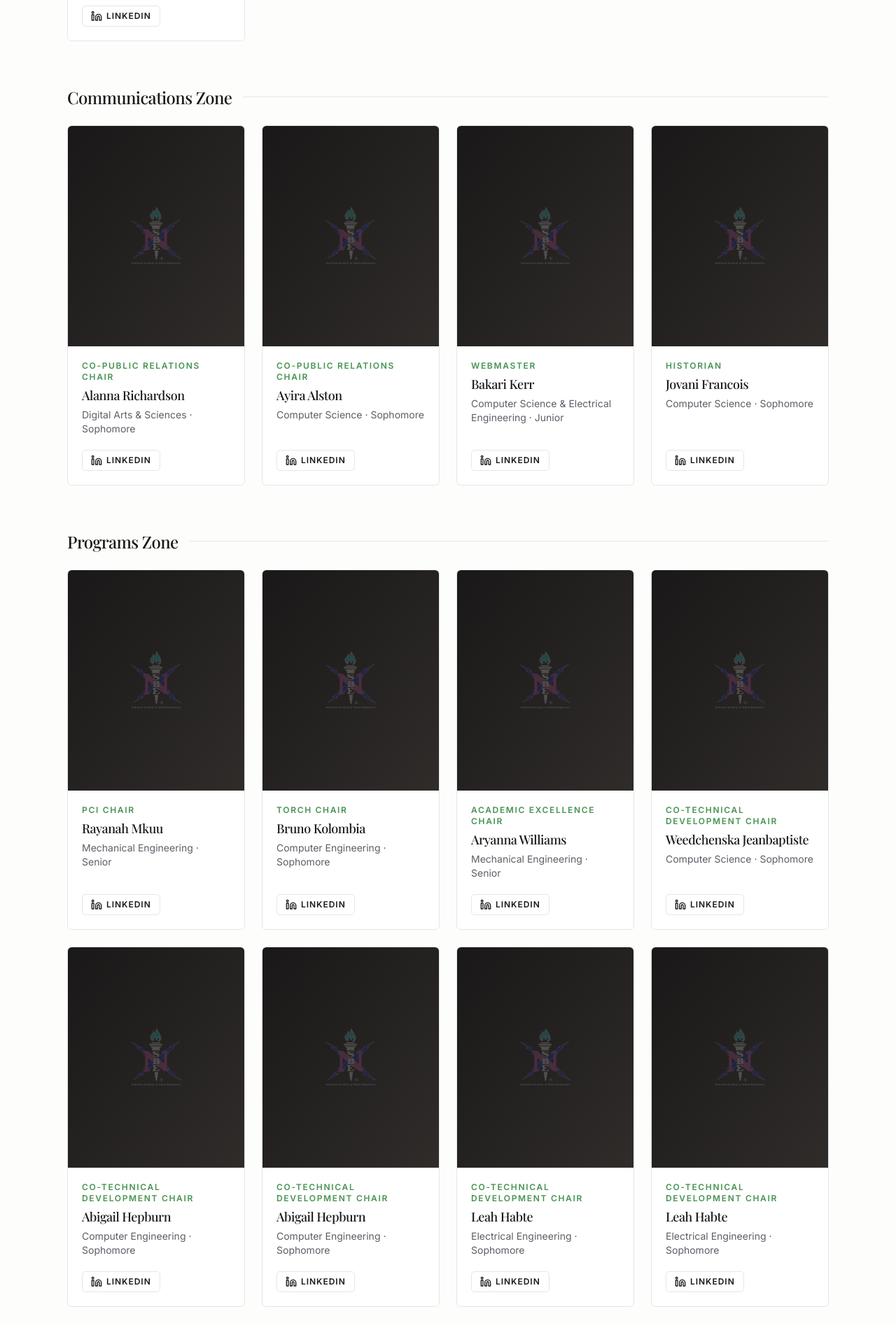
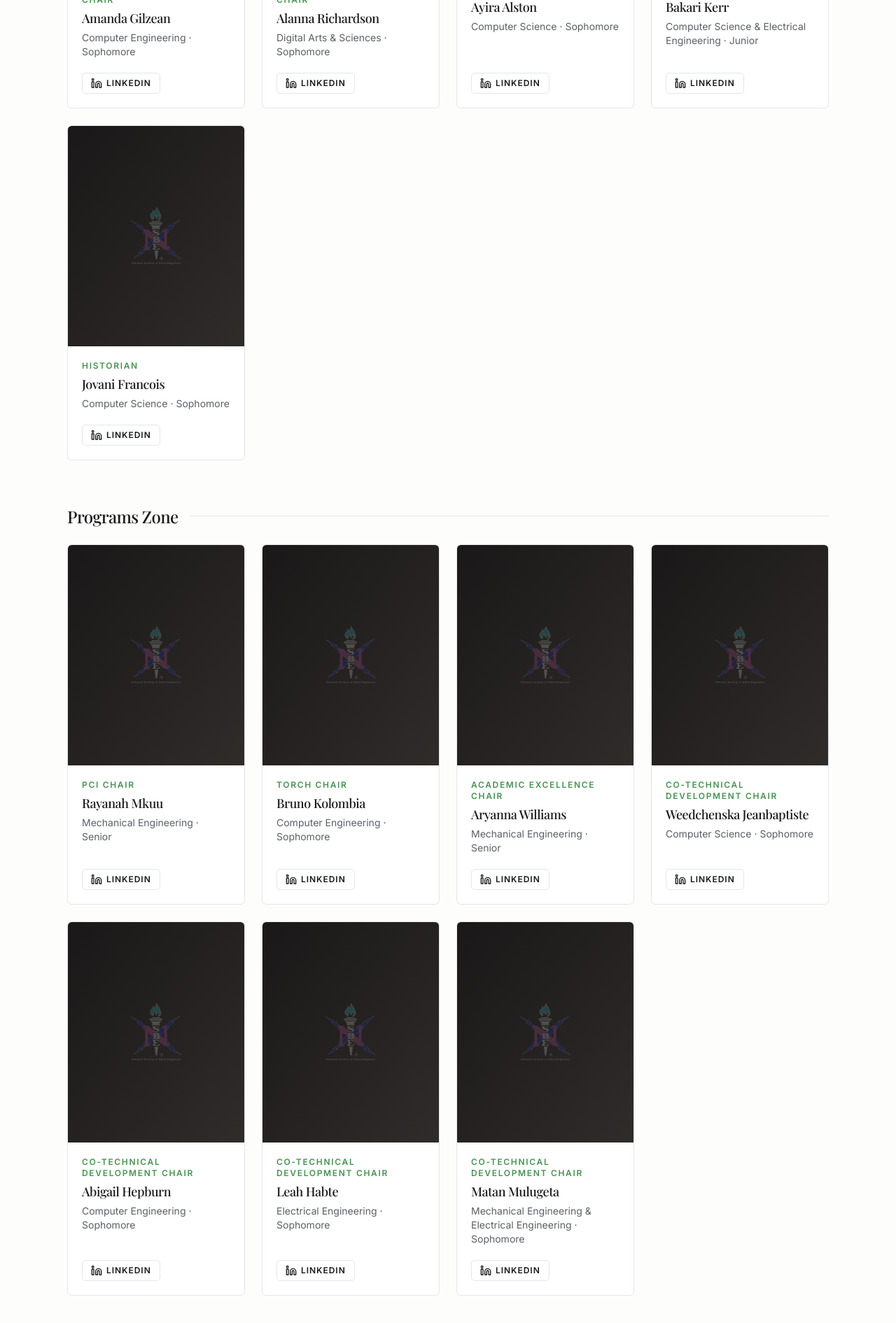
Before and after one commit to Gator-Chapter-of-NSBE/uf-nsbe-website, a Next.js app: page /about/executive-board in a window 1280 px wide. Shown: the part 5540-7431 px from the top of the page at 70% size. Built offline with nearby package versions, Linux system fonts and the light colour scheme; a web font is replaced by a local one.

Commit message:
feat: update executive board member zones and positions
Updated zones and changed positions for several board members.

Co-authored-by: webmasterufnsbe <315145785+webmasterufnsbe@users.noreply.github.com>

```diff
--- a/data/executive-board.ts
+++ b/data/executive-board.ts
@@ -245,7 +245,7 @@ export const executiveBoard: BoardMember[] = [
     major: 'Computer Engineering',
     year: 'Sophomore',
     linkedin: 'https://www.linkedin.com/in/amanda-gilzean/',
-    zone: 'Finance Zone',
+    zone: 'Communications Zone',
   },
   {
     name: 'Alanna Richardson',
@@ -257,7 +257,7 @@ export const executiveBoard: BoardMember[] = [
   },
   {
     name: 'Ayira Alston',
-    position: 'Co-Public Relations Chair',
+    position: 'Publications Chair',
     major: 'Computer Science',
     year: 'Sophomore',
     linkedin: 'https://www.linkedin.com/in/ayiraalston/',
@@ -320,22 +320,6 @@ export const executiveBoard: BoardMember[] = [
     zone: 'Programs Zone',
   },
   {
-    name: 'Abigail Hepburn',
-    position: 'Co-Technical Development Chair',
-    major: 'Computer Engineering',
-    year: 'Sophomore',
-    linkedin: 'https://www.linkedin.com/in/abigail-hepburn/',
-    zone: 'Programs Zone',
-  },
-  {
-    name: 'Leah Habte',
-    position: 'Co-Technical Development Chair',
-    major: 'Electrical Engineering',
-    year: 'Sophomore',
-    linkedin: 'https://www.linkedin.com/in/leah-habte/',
-    zone: 'Programs Zone',
-  },
-  {
     name: 'Leah Habte',
     position: 'Co-Technical Development Chair',
     major: 'Electrical Engineering',
```
